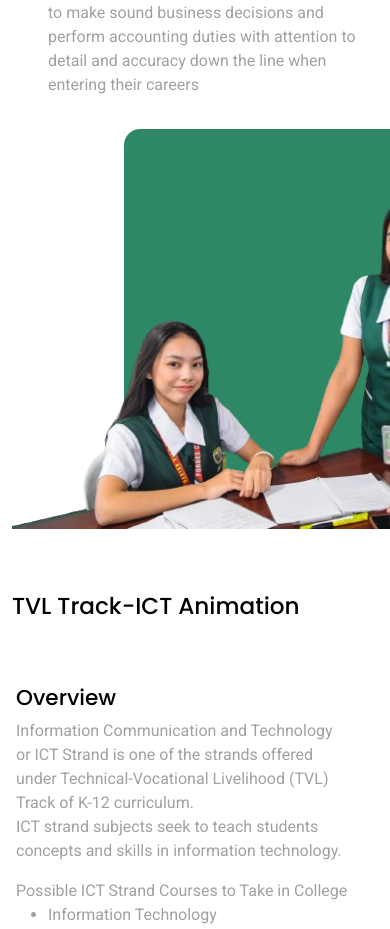
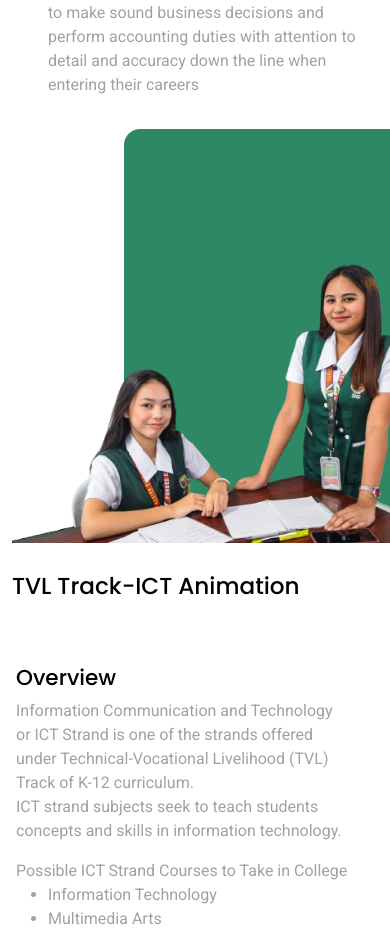
Before and after one commit to nielBaloloy/ForbesCollegeWebsite, a plain HTML site: page Admission/SHS-Track.html in a window 390 px wide. Shown: the part 1164-2093 px from the top of the page. Drawn offline with Linux system fonts and the light colour scheme.

```diff
--- a/assets/css/SHS.css
+++ b/assets/css/SHS.css
@@ -907,7 +907,7 @@ section {
   transition: 0.5s;
 }
 
-@media (max-width: 424px) {
+@media (max-width: 420px) {
   .mobile-nav-toggle {
     display: block;
   }
@@ -917,15 +917,15 @@ section {
   }
 
 .side-Image >img{
-  max-width: 600px;
+  max-width: 500px;
   position:absolute;
-  margin-top: -400px;
+  margin-top: -300px;
 
 }
 .overlay{
   background-color: #2f8865;
   width: 350px;
-  height: 400px;
+  height: 380px;
   position: relative;
   margin-left: 7em;
   border-radius: 16px;
```
